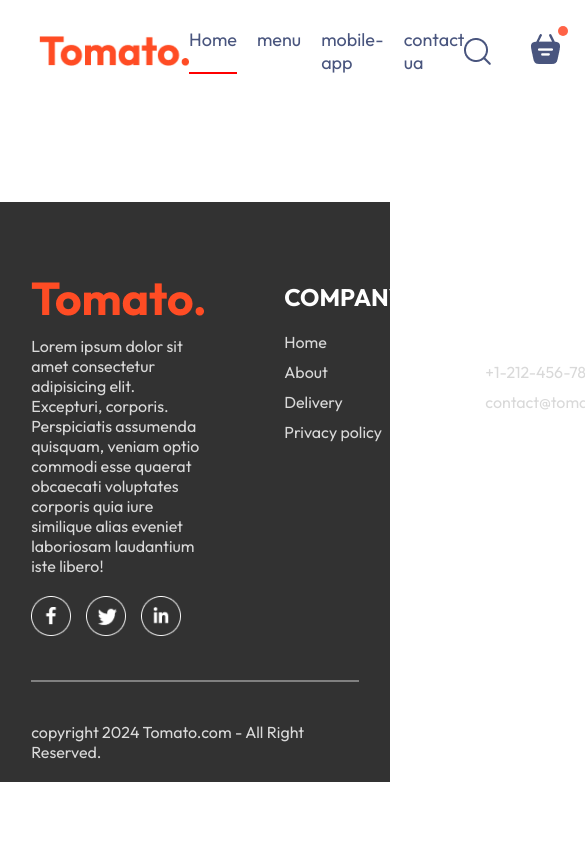
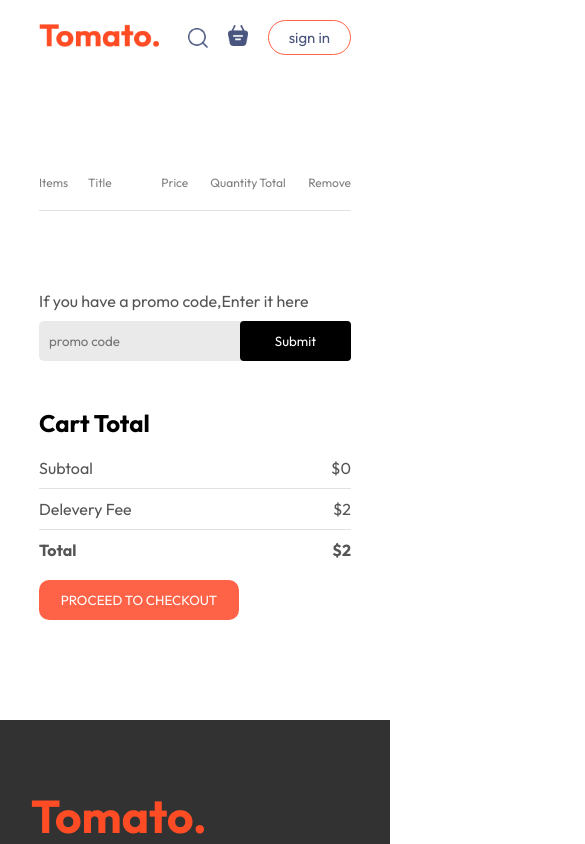
Before and after one commit to ankit6201/React.js-Projects, a React (Vite) app in the folder FoodDeleveryApp/frontend/: page /Cart in a window 390 px wide. Shown: the top 844 px of the page, 585 px wide, since content can reach past the window. Built offline with nearby package versions, Linux system fonts and the light colour scheme.

Commit message:
Create Sign in/Sign up comonent & Create Cart Page

```diff
--- a/FoodDeleveryApp/frontend/src/App.jsx
+++ b/FoodDeleveryApp/frontend/src/App.jsx
@@ -1,16 +1,19 @@
-import React from 'react'
+import React, { useState } from 'react'
 import NavBar from './Compoents/NavbarFolder/NavBar'
 import { Route, Routes } from 'react-router-dom'
 import Home from './pages/Home/Home'
 import Cart from './pages/Cart/Cart'
 import PlaceOrder from './pages/Placeorder/Placeorder'
 import Footer from './Compoents/Footer/Footer'
+import LoginPopup from './Compoents/LoginPopup/LoginPopup'
 
 const App = () => {
+  const [showLogin,setShowLogin] = useState(false)
   return (
     <>
+    {showLogin?<LoginPopup setShowLogin ={setShowLogin}/>:<></>}
     <div className='app'>
-  <NavBar></NavBar>
+  <NavBar setShowLogin = {setShowLogin}/>
   <Routes>
     <Route path='/' element = {<Home/>}/>
     <Route path='/Cart' element = {<Cart/>}/>
--- a/FoodDeleveryApp/frontend/src/Compoents/Exploremenu/ExploreMenu.css
+++ b/FoodDeleveryApp/frontend/src/Compoents/Exploremenu/ExploreMenu.css
@@ -53,3 +53,10 @@
     border: 4px solid tomato;
     padding: 2px;
 }
+
+@media (max-width:1050px) {
+    .explore-menu-text{
+        max-width: 100%;
+        font-size:14px
+    }
+}
--- a/FoodDeleveryApp/frontend/src/Compoents/Footer/Footer.css
+++ b/FoodDeleveryApp/frontend/src/Compoents/Footer/Footer.css
@@ -42,3 +42,15 @@
     background-color: gray;
     border: none;
 }
+
+@media (max-width:750px){
+    .footer-content{
+        display: flex;
+        flex-direction: column;
+        gap: 35px;
+
+    }
+    .footer-copyright{
+        text-align: center;
+    }
+}
--- a/FoodDeleveryApp/frontend/src/Compoents/Header/Header.css
+++ b/FoodDeleveryApp/frontend/src/Compoents/Header/Header.css
@@ -37,3 +37,21 @@
     font-size: max(1vw,13px);
     border-radius: 50px;
 }
+@media (max-width:1050px) {
+
+    .header-contents{
+        max-width: 45%;
+    }
+}
+
+@media (max-width:1050px) {
+    .header-contents{
+        max-width: 65%;
+    }
+    .header-contents p{
+        display: none;
+    }
+    .header-contents button{
+       padding: 2vw 4vw;
+    }
+}
--- /dev/null
+++ b/FoodDeleveryApp/frontend/src/Compoents/LoginPopup/LoginPopup.css
@@ -0,0 +1,70 @@
+.login-popup{
+    position: absolute;
+    z-index: 1;
+    width: 100%;
+    height: 100%;
+    background-color: #00000090;
+    display: grid;
+}
+
+.login-popup-container{
+    place-self: center;
+    width: max(23vw,330px);
+    color: #808080;
+    background-color: white;
+    display: flex;
+    flex-direction: column;
+    gap: 25px;
+    padding: 25px 30px;
+    border-radius: 8px;
+    font-size: 14px;
+    animation: fadeIn 0.5s;
+}
+
+.login-popup-title{
+    display: flex;
+    justify-content: space-between;
+    align-items: center;
+     color: black;
+}
+.login-popup-title img{
+    width: 16px;
+    cursor: pointer;
+}
+.login-popup-inputs{
+    display: flex;
+    flex-direction: column;
+    gap: 20px;
+}
+.login-popup-inputs input{
+   outline: none;
+   border: 1px solid #c9c9c9;
+   padding: 10px;
+   border-radius: 4px;
+}
+
+.login-popup-container button{
+     border: none;
+     padding: 10px;
+     border-radius: 4px;
+     color: white;
+     background-color: tomato;
+     font-size: 15px;
+     cursor: pointer;
+
+}
+
+.login-popup-condition{
+    display: flex;
+    align-items: start;
+    gap: 8px;
+    margin-top: -15px;
+}
+.login-popup-condition input{
+    margin-top: 5px;
+}
+.login-popup p span{
+    color: tomato;
+    font-weight: 500;
+    cursor: pointer;
+}
--- /dev/null
+++ b/FoodDeleveryApp/frontend/src/Compoents/LoginPopup/LoginPopup.jsx
@@ -0,0 +1,33 @@
+import React, { useState } from 'react'
+import './LoginPopup.css'
+import { assets } from '../../assets/assets'
+
+const LoginPopup = ({setShowLogin}) => {
+  const [currState,setCurrState] = useState("Login")
+  return (
+    <div className='login-popup'>
+      <form action="" className="login-popup-container">
+        <div className="login-popup-title">
+          <h2>{currState}</h2>
+          <img onClick={()=>setShowLogin(false)} src={assets.cross_icon} alt="" />
+        </div>
+        <div className="login-popup-inputs">
+          {currState==="Login"?<></>:<input type="text" placeholder='your Name' required />}
+          <input type="email" placeholder='your email' required />
+          <input type="password" placeholder='Password' required />
+        </div>
+        <button>{currState==="Sign Up" ? "Create account" : "Login"}</button>
+        <div className="login-popup-condition">
+          <input type="checkbox" required />
+          <p>By contonuing, i agree to the terms of use & privacy policy.</p>
+        </div>
+        {currState==="Login"?<p>Create anew account? <span onClick={()=>setCurrState("Sign Up")}>Click here</span></p>
+        :<p>Already have an account? <span onClick={()=>setCurrState("Login")}>Login here</span></p>}
+
+
+      </form>
+    </div>
+  )
+}
+
+export default LoginPopup
--- a/FoodDeleveryApp/frontend/src/Compoents/NavbarFolder/NavBar.css
+++ b/FoodDeleveryApp/frontend/src/Compoents/NavbarFolder/NavBar.css
@@ -60,3 +60,48 @@
     top: -8px;
     right: -8px;
 }
+
+@media (max-width:1050px) {
+    .navbar .logo{
+        width: 140px;
+    }
+    .navbar-menu{
+        gap: 20px;
+        font-size: 17px;
+    }
+    .navbar-right{
+        gap: 30px;
+    }
+    .navbar-right img{
+        width: 22px;
+    }
+    .navbar-right button{
+        padding: 8px 25px;
+    }
+}
+
+@media (max-width:900px) {
+    .navbar .logo{
+        width: 120px;
+    }
+    .navbar-menu{
+        gap: 15px;
+        font-size: 16px;
+    }
+    .navbar-right{
+        gap: 20px;
+    }
+    .navbar-right img{
+        width: 20px;
+    }
+    .navbar-right button{
+        padding: 7px 20px;
+        font-size: 15px;
+    }
+}
+
+@media (max-width:750px) {
+    .navbar-menu{
+        display: none;
+    }
+}
--- a/FoodDeleveryApp/frontend/src/Compoents/NavbarFolder/NavBar.jsx
+++ b/FoodDeleveryApp/frontend/src/Compoents/NavbarFolder/NavBar.jsx
@@ -1,28 +1,31 @@
-import React, { useState } from 'react'
+import React, { useContext, useState } from 'react'
 import './NavBar.css'
 import { assets } from '../../assets/assets'
+import {Link} from 'react-router-dom'
+import { StoreContexts } from '../../Context/StoreContexts'
 
-const NavBar = () => {
+const NavBar = ({setShowLogin}) => {
 
-    const [menu,setmenu] = useState("home" )
+    const [menu,setmenu] = useState("menu")
+    const {getTotalCartAmount} =useContext(StoreContexts)
   return (
     <div className='navbar'>
-      <img src={assets.logo} alt="" className="logo" />
+     <Link to='/'><img src={assets.logo} alt="" className="logo" /></Link>
 
       <ul className="navbar-menu">
-        <li onClick={()=>setmenu("home")} className={menu==="home"? "active":""}>Home</li>
-        <li onClick={()=>setmenu("menu")} className={menu==="menu"?"active":""}>menu</li>
-        <li onClick={()=>setmenu("mobile-app")} className={menu==="mobile-app"?"active":""}>mobile-app</li>
-        <li onClick={()=>setmenu("contact-us")} className={menu==="contact-us"?"active":""}>contact ua</li>
+        <Link to= '/' onClick={()=>setmenu("home")} className={menu==="home"? "active":""}>Home</Link>
+        <a href='#explore-menu' onClick={()=>setmenu("menu")} className={menu==="menu"?"active":""}>menu</a>
+        <a href='#app-download' onClick={()=>setmenu("mobile-app")} className={menu==="mobile-app"?"active":""}>mobile-app</a>
+        <a href='#footer' onClick={()=>setmenu("contact-us")} className={menu==="contact-us"?"active":""}>contact ua</a>
       </ul>
 
       <div className="navbar-right">
         <img src={assets.search_icon} alt="" />
         <div className="navbar-search-icon">
-            <img src={assets.basket_icon} alt="" />
-            <div className="dot"></div>
+           <Link to='/cart'><img src={assets.basket_icon} alt="" /></Link>
+            <div className={getTotalCartAmount()===0 ?"":"dot"}></div>
              </div>
-             <button>sign in</button>
+             <button onClick={()=>setShowLogin(true)}>sign in</button>
       </div>
     </div>
   )
--- a/FoodDeleveryApp/frontend/src/index.css
+++ b/FoodDeleveryApp/frontend/src/index.css
@@ -6,6 +6,7 @@
   padding: 0;
   box-sizing: border-box;
   font-family: Outfit;
+  scroll-behavior: smooth;
 }
 
 body{
--- a/FoodDeleveryApp/frontend/src/pages/Cart/Cart.css
+++ b/FoodDeleveryApp/frontend/src/pages/Cart/Cart.css
@@ -0,0 +1,92 @@
+.cart{
+    margin-top: 100px;
+
+}
+.cart-items-title{
+    display: grid;
+    grid-template-columns: 1fr 1.5fr 1fr 1fr 1fr 0.5fr;
+    align-items: center;
+    color: grey;
+    font-size: max(1vw,12px);
+}
+.cart-items-item{
+    margin: 10px 0px;
+    color: black;
+}
+.cart-items-item img{
+    width: 50px;
+}
+.cart hr{
+    height: 1px;
+    background-color: #e2e2e2;
+    border: none;
+}
+.cart-items-item .cross{
+    cursor: pointer;
+}
+
+.cart-bottom{
+    margin-top: 80px;
+    display: flex;
+    justify-content: space-between;
+    gap: max(12vw,20px);
+}
+.cart-total{
+    flex: 1;
+    display: flex;
+    flex-direction: column;
+    gap: 20px;
+}
+.cart-total-details{
+    display: flex;
+    justify-content: space-between;
+    color: #555;
+}
+.cart-total hr{
+    margin: 10px 0px;
+}
+.cart-total button{
+    border: none;
+    color: white;
+    background-color: tomato;
+    width: max(15vw,200px);
+    padding: 12px 0px;
+    border-radius: 10px;
+    cursor: pointer;
+}
+.cart-promocode{
+    flex: 1;
+}
+.cart-promocode p{
+    color: #555;
+}
+.cart-promocode-input{
+    margin-top: 10px;
+    display: flex;
+    justify-content: space-between;
+    align-items: center;
+    background-color: #eaeaea;
+    border-radius: 5px;
+}
+.cart-promocode-input input{
+    background: transparent;
+    border: none;
+    outline: none;
+    padding-left: 10px;
+}
+.cart-promocode-input button{
+    width: max(10vw,150px);
+    padding: 12px 5px;
+    background-color: black;
+    border: none;
+    color: white;
+    border-radius: 4px;
+}
+@media (max-width:750px){
+    .cart-bottom{
+        flex-direction: column-reverse;
+    }
+    .cart-promocode{
+        justify-content: start;
+    }
+}
--- a/FoodDeleveryApp/frontend/src/pages/Cart/Cart.jsx
+++ b/FoodDeleveryApp/frontend/src/pages/Cart/Cart.jsx
@@ -1,10 +1,73 @@
-import React from 'react'
+import React, { useContext } from 'react'
 import './Cart.css'
+import { StoreContexts } from '../../Context/StoreContexts'
 
 const Cart = () => {
+  const {cartItems,food_list,removeFromCart,getTotalCartAmount} = useContext(StoreContexts)
   return (
-    <div>
+    <div className='cart'>
+      <div className="cart-items">
+        <div className="cart-items-title">
+          <p>Items</p>
+          <p>Title</p>
+          <p>Price</p>
+          <p>Quantity</p>
+          <p>Total</p>
+          <p>Remove</p>
+        </div>
+        <br />
+        <hr />
+         {food_list.map((item,index)=>{
+          if (cartItems[item._id]>0) {
+            return(
+              <div>
+              <div className='cart-items-title cart-items-item'>
+                <img src={item.image} alt="" />
+                <p>{item.name}</p>
+                <p>${item.price}</p>
+                <p>{cartItems[item._id]}</p>
+                <p>${item.price *cartItems[item._id]}</p>
+                <p onClick={()=>removeFromCart(item._id)} className='cross'>x</p>
+              </div>
+              <hr />
+              </div>
+            )
 
+          }
+         })}
+      </div>
+      <div className="cart-bottom">
+
+        <div className="cart-total">
+        <h2>Cart Total</h2>
+          <div>
+            <div className="cart-total-details">
+              <p>Subtoal</p>
+              <p>${getTotalCartAmount()}</p>
+            </div>
+            <hr />
+            <div className="cart-total-details">
+              <p>Delevery Fee</p>
+              <p>${2}</p>
+            </div>
+            <hr />
+            <div className="cart-total-details">
+              <b>Total</b>
+              <b>${getTotalCartAmount()+2}</b>
+            </div>
+          </div>
+            <button>PROCEED TO CHECKOUT</button>
+        </div>
+        <div className="cart-promocode">
+             <div>
+              <p>If you have a promo code,Enter it here</p>
+              <div className="cart-promocode-input">
+                <input type="text" placeholder='promo code'/>
+                <button>Submit</button>
+              </div>
+            </div>
+          </div>
+      </div>
     </div>
   )
 }
```
Also changed, not shown: FoodDeleveryApp/frontend/src/Context/StoreContexts.jsx (+12 -4 lines).
